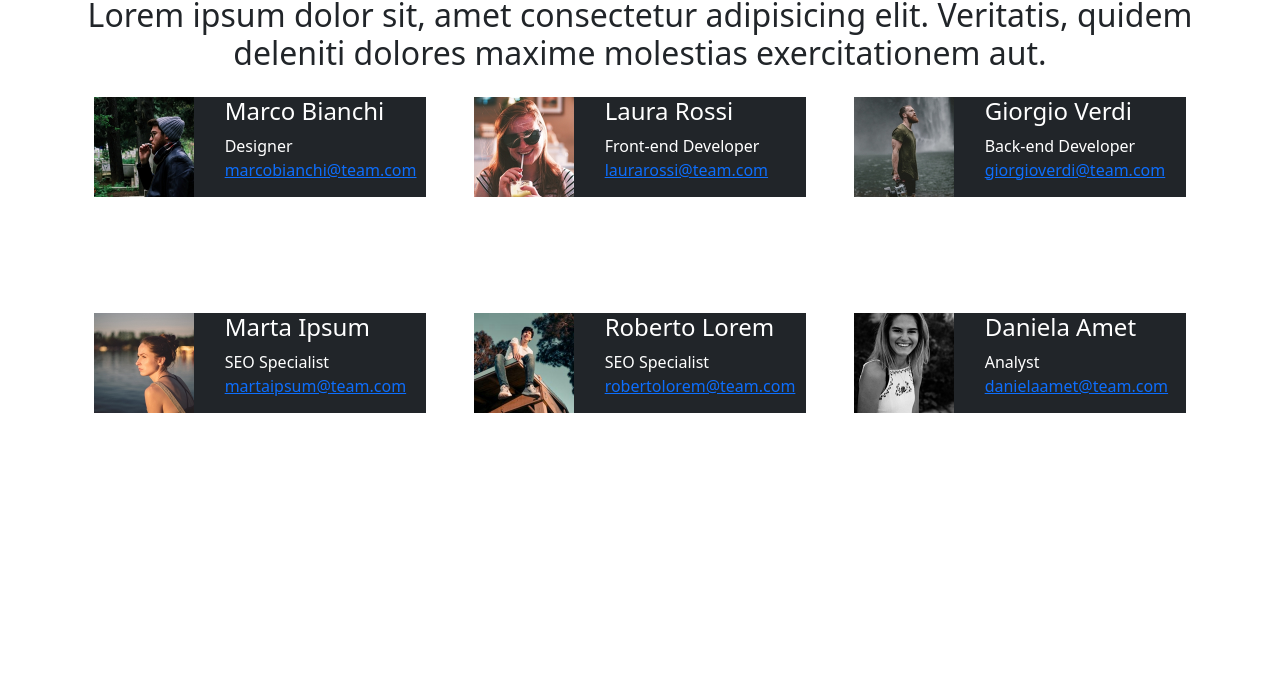
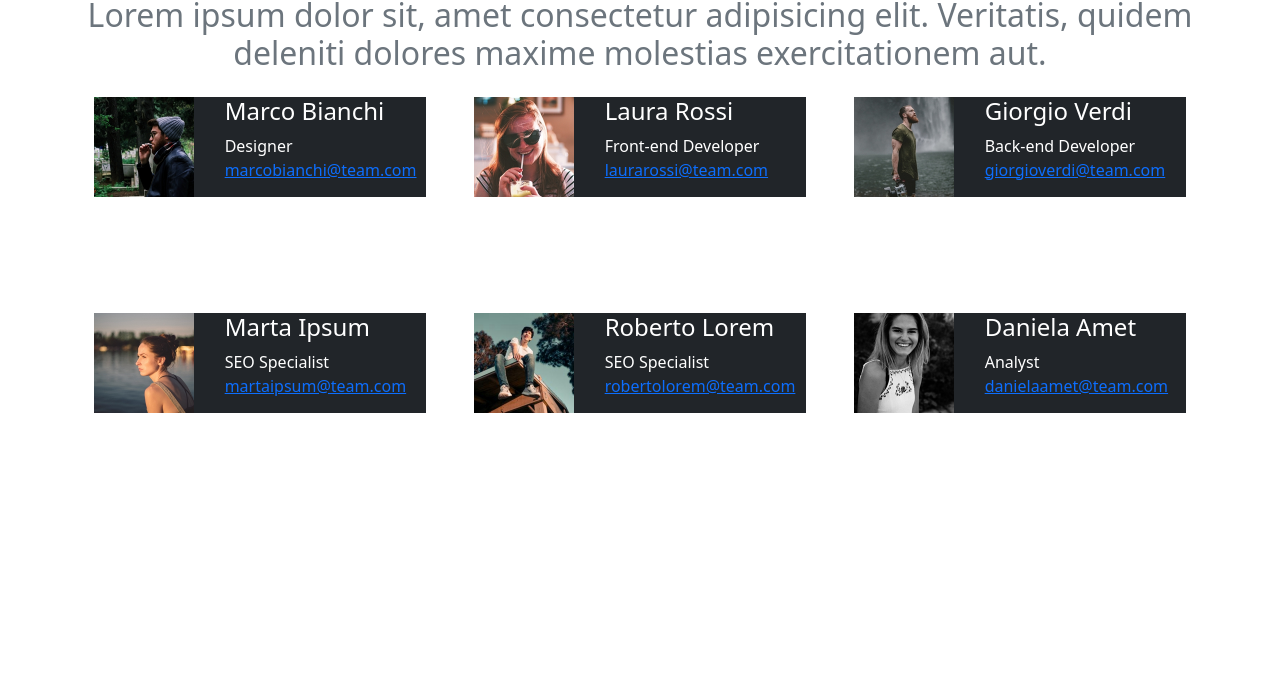
Before and after one commit to dariomicelii/js-our-team, a plain HTML site: page index.html in a window 1280 px wide. Shown: the part 108-800 px from the top of the page. Drawn offline with nearby package versions, Linux system fonts and the light colour scheme.

Commit message:
subtitle color

```diff
--- a/index.html
+++ b/index.html
@@ -15,7 +15,7 @@
   <body>
     <div class="container py-5">
       <h1 class="text-center">Our Team</h1>
-      <h2 class="text-center">
+      <h2 class="text-center text-secondary">
         Lorem ipsum dolor sit, amet consectetur adipisicing elit. Veritatis,
         quidem deleniti dolores maxime molestias exercitationem aut.
       </h2>
```
